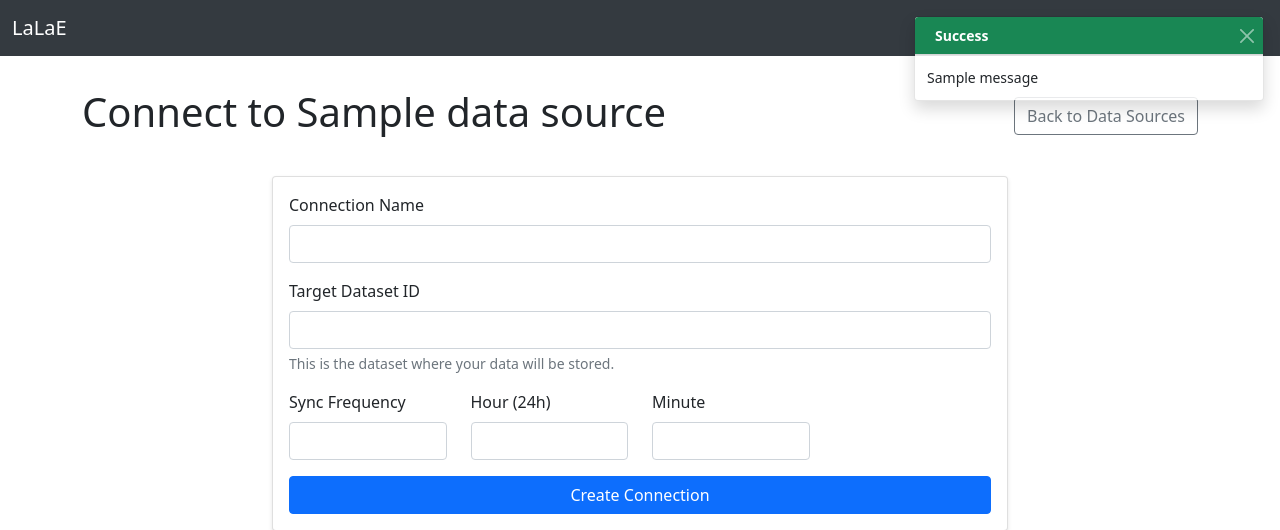
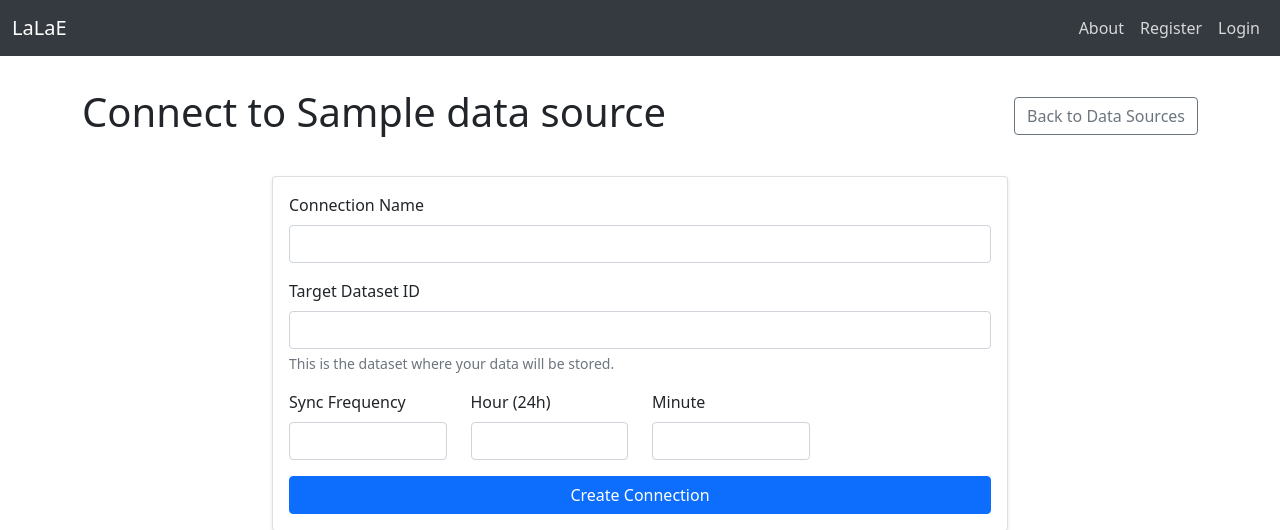
Before and after one commit to PoChaoWang/lalae-data-platform, a Django app: template apps/connections/templates/connections/connection_form.html in a window 1280 px wide. Shown: the top 530 px of the page. Run offline with Django 5.2, Linux system fonts and the light colour scheme; the template is opened without the code that fills it: most values are stand-ins (such as "Sample title", 1, 10 or a date in 2020); one stand-in notice (Sample message) is shown; form fields are guessed from the names that the template uses.

Commit message:
Add frontend validation and error messages; update form submit button type.

```diff
--- a/apps/connections/templates/connections/connection_form.html
+++ b/apps/connections/templates/connections/connection_form.html
@@ -14,43 +14,14 @@
         <div class="col-md-8">
             <div class="card">
                 <div class="card-body">
-                    <form method="post" class="needs-validation" novalidate>
+                    <form method="post" id="connectionForm" class="needs-validation" novalidate>
                         {% csrf_token %}
 
-                        {% if messages %}
-                        <div class="position-fixed top-0 end-0 p-3" style="z-index: 1050">
-                            {% for message in messages %}
-                                <div class="toast show" role="alert" aria-live="assertive" aria-atomic="true">
-                                    <div class="toast-header {% if message.tags == 'error' %}bg-danger text-white{% elif message.tags == 'warning' %}bg-warning{% elif message.tags == 'success' %}bg-success text-white{% else %}bg-info text-white{% endif %}">
-                                        {% if message.tags == 'error' %}
-                                            <i class="bi bi-exclamation-triangle me-2"></i>
-                                        {% elif message.tags == 'warning' %}
-                                            <i class="bi bi-exclamation-circle me-2"></i>
-                                        {% elif message.tags == 'success' %}
-                                            <i class="bi bi-check-circle me-2"></i>
-                                        {% else %}
-                                            <i class="bi bi-info-circle me-2"></i>
-                                        {% endif %}
-                                        <strong class="me-auto">
-                                            {% if message.tags == 'error' %}
-                                                Error
-                                            {% elif message.tags == 'warning' %}
-                                                Warning
-                                            {% elif message.tags == 'success' %}
-                                                Success
-                                            {% else %}
-                                                Information
-                                            {% endif %}
-                                        </strong>
-                                        <button type="button" class="btn-close btn-close-white" data-bs-dismiss="toast" aria-label="Close"></button>
-                                    </div>
-                                    <div class="toast-body">
-                                        {{ message }}
-                                    </div>
-                                </div>
-                            {% endfor %}
+                        <!-- ===== 新增：前端驗證錯誤訊息的顯示位置 ===== -->
+                        <div id="form-validation-errors" class="alert alert-danger" style="display: none;">
+                            <strong>Please correct the following errors:</strong>
+                            <ul id="form-error-list" class="mb-0 mt-2"></ul>
                         </div>
-                        {% endif %}
 
                         {% if form.non_field_errors %}
                         <div class="alert alert-danger">
@@ -67,11 +38,11 @@
                                         <h5 class="card-title">Authorization Status</h5>
                                         <div id="authStatus" class="oauth-status mb-3">
                                             {% if oauth_status == 'authorized' %}
-                                                <div class="alert alert-success">
+                                                <div class="alert alert-success" data-status="authorized">
                                                     <i class="bi bi-check-circle"></i> Authorized as: {{ google_account_email }}
                                                 </div>
                                             {% else %}
-                                                <div class="alert alert-warning">
+                                                <div class="alert alert-warning" data-status="not-authorized">
                                                     <i class="bi bi-exclamation-triangle"></i> Not authorized
                                                 </div>
                                                 <div class="alert alert-info mt-3">
@@ -108,11 +79,11 @@
                                         <h5 class="card-title">Facebook Authorization Status</h5>
                                         <div id="facebookAuthStatus" class="oauth-status mb-3">
                                             {% if client.facebook_social_account %}
-                                                <div class="alert alert-success">
+                                                <div class="alert alert-success" data-status="authorized">
                                                     <i class="bi bi-check-circle"></i> Authorized as: {{ client.facebook_social_account.extra_data.name }}
                                                 </div>
                                             {% else %}
-                                                <div class="alert alert-warning">
+                                                <div class="alert alert-warning" data-status="not-authorized">
                                                     <i class="bi bi-exclamation-triangle"></i> Not authorized
                                                 </div>
                                                 <div class="alert alert-info mt-3">
@@ -230,7 +201,8 @@
                         </div>
 
                         <div class="d-grid gap-2">
-                            <button type="submit" class="btn btn-primary" id="submitButton">
+                             <!-- ===== 修改：按鈕 type 改為 "button" ===== -->
+                            <button type="button" class="btn btn-primary" id="submitButton">
                                 Create Connection
                             </button>
                         </div>
@@ -243,10 +215,132 @@
 </div>
 {% endblock %}
 
+
 {% block extra_js %}
 
 <script>
     document.addEventListener('DOMContentLoaded', function() {
+    // =================================================================
+    // 功能 0：前端驗證邏輯
+    // =================================================================
+    const submitButton = document.getElementById('submitButton');
+    const form = document.getElementById('connectionForm');
+    const errorContainer = document.getElementById('form-validation-errors');
+    const errorList = document.getElementById('form-error-list');
+    let googleSelectedFieldsSet = null;
+
+    submitButton.addEventListener('click', function(event) {
+        // 阻止預設行為
+        event.preventDefault();
+
+        // 執行驗證
+        if (validateForm()) {
+            // 如果驗證通過，提交表單
+            form.submit();
+        }
+    });
+
+    function validateForm() {
+        // 清空舊的錯誤訊息
+        errorList.innerHTML = '';
+        const errors = [];
+
+        // --- 通用驗證 (connection_form.html) ---
+        // 1. 授權狀態
+        const authStatusDiv = document.querySelector('#authStatus [data-status], #facebookAuthStatus [data-status]');
+        if (authStatusDiv && authStatusDiv.dataset.status === 'not-authorized') {
+            errors.push('Authorization Status cannot be "Not authorized". Please authorize the account.');
+        }
+
+        // 2. Connection Name
+        const connectionName = document.getElementById('{{ form.display_name.id_for_label }}');
+        if (connectionName && connectionName.value.trim() === '') {
+            errors.push('Connection Name cannot be blank.');
+        }
+
+        // 3. Target Dataset ID
+        const targetDatasetId = document.getElementById('{{ form.target_dataset_id.id_for_label }}');
+        if (targetDatasetId && targetDatasetId.value.trim() === '') {
+            errors.push('Target Dataset ID cannot be blank.');
+        }
+
+        // 4. Sync Frequency (Monthly)
+        const syncFrequency = document.getElementById('{{ form.sync_frequency.id_for_label }}');
+        const dayOfMonth = document.getElementById('{{ form.monthly_day_of_month.id_for_label }}');
+        if (syncFrequency && syncFrequency.value === 'monthly' && dayOfMonth && dayOfMonth.value.trim() === '') {
+            errors.push('Day of Month cannot be blank when Sync Frequency is set to Monthly.');
+        }
+
+        const dataSourceName = "{{ data_source.name }}";
+
+        // --- Google Ads 專屬驗證 ---
+        if (dataSourceName === 'GOOGLE_ADS') {
+            // 1. Google Ads Customer ID
+            const customerId = document.getElementById('{{ form.customer_id.id_for_label }}');
+            if (customerId && customerId.value.trim() === '') {
+                errors.push('Google Ads Customer ID cannot be blank.');
+            } else if (customerId && customerId.value.includes('-')) {
+                errors.push('Google Ads Customer ID cannot contain hyphens (-).');
+            }
+
+            // 2. Selected Fields
+            if (googleSelectedFieldsSet && googleSelectedFieldsSet.size === 0) {
+                 errors.push('Selected Fields for Google Ads cannot be empty.');
+            }
+             // 3. Date Range (假設與 Facebook 結構相同)
+            const googleDateRangeType = document.querySelector('input[name="date_range_type"]:checked');
+            if (googleDateRangeType && googleDateRangeType.value === 'custom') {
+                const startDate = document.getElementById('{{ form.date_since.id_for_label }}');
+                const endDate = document.getElementById('{{ form.date_until.id_for_label }}');
+                if (startDate && startDate.value.trim() === '') {
+                    errors.push('Start Date cannot be blank for a Custom Date Range.');
+                }
+                if (endDate && endDate.value.trim() === '') {
+                    errors.push('End Date cannot be blank for a Custom Date Range.');
+                }
+            }
+        }
+
+        // --- Facebook Ads 專屬驗證 ---
+        if (dataSourceName === 'FACEBOOK_ADS') {
+            // 1. Fields
+            const fbSelectedFields = document.getElementById('id_selected_fields');
+            if (fbSelectedFields && fbSelectedFields.selectedOptions.length === 0) {
+                errors.push('Fields for Facebook Ads cannot be empty.');
+            }
+            const fbSelecteAccountId = document.getElementById('id_facebook_ad_account_id');
+            if (fbSelecteAccountId && fbSelecteAccountId.value.trim() === '') {
+                errors.push('Facebook Ads Account ID cannot be blank.');
+            }
+            // 2. Date Range Selection
+            const fbDateRangeType = document.querySelector('input[name="{{ form.date_range_type.html_name }}"]:checked');
+            if (fbDateRangeType && fbDateRangeType.value === 'custom') {
+                const startDate = document.getElementById('{{ form.date_since.id_for_label }}');
+                const endDate = document.getElementById('{{ form.date_until.id_for_label }}');
+                if (startDate && startDate.value.trim() === '') {
+                    errors.push('Start Date cannot be blank for a Custom Date Range.');
+                }
+                if (endDate && endDate.value.trim() === '') {
+                    errors.push('End Date cannot be blank for a Custom Date Range.');
+                }
+            }
+        }
+
+        // --- 顯示錯誤或回傳成功 ---
+        if (errors.length > 0) {
+            errors.forEach(function(error) {
+                const li = document.createElement('li');
+                li.textContent = error;
+                errorList.appendChild(li);
+            });
+            errorContainer.style.display = 'block';
+            window.scrollTo(0, 0); // 將頁面滾動到頂部以顯示錯誤
+            return false;
+        } else {
+            errorContainer.style.display = 'none';
+            return true;
+        }
+    }
 
     // =================================================================
     // 功能 1：處理 Sync Frequency 的顯示/隱藏
```
Also changed, not shown: 2 other files.
